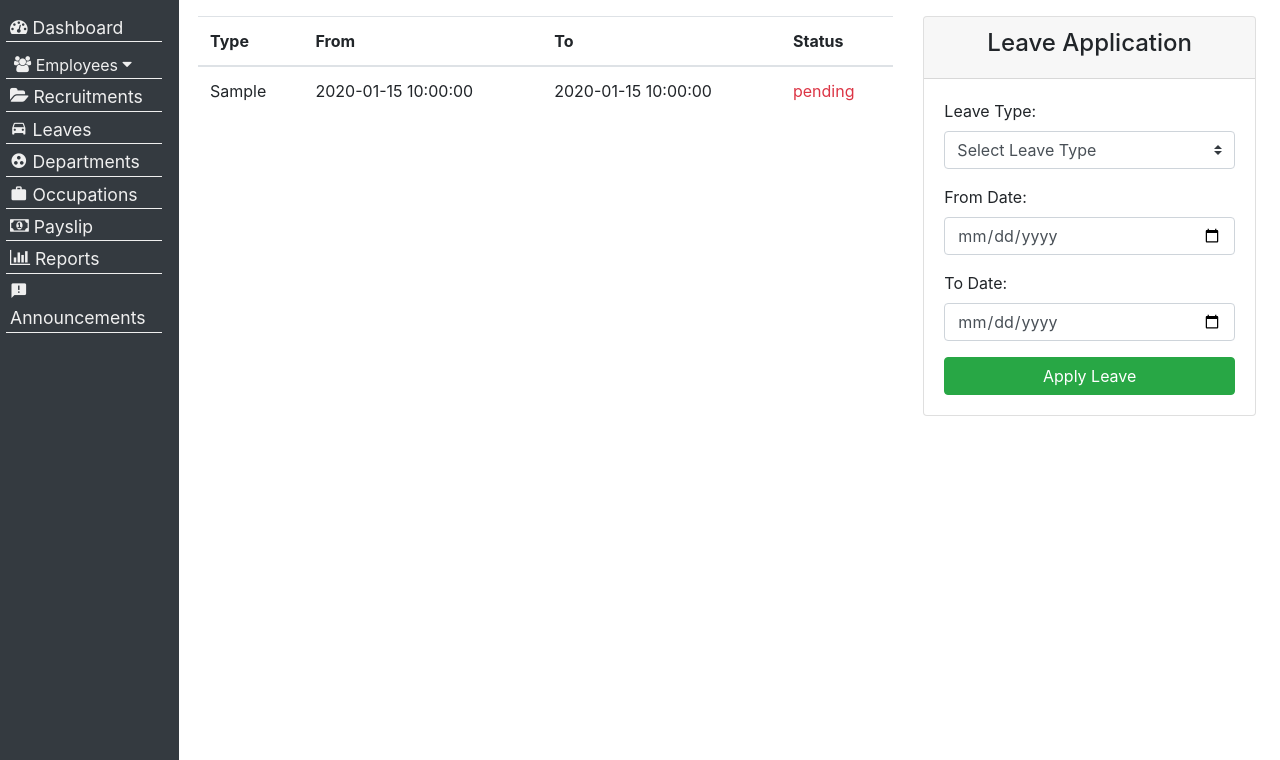
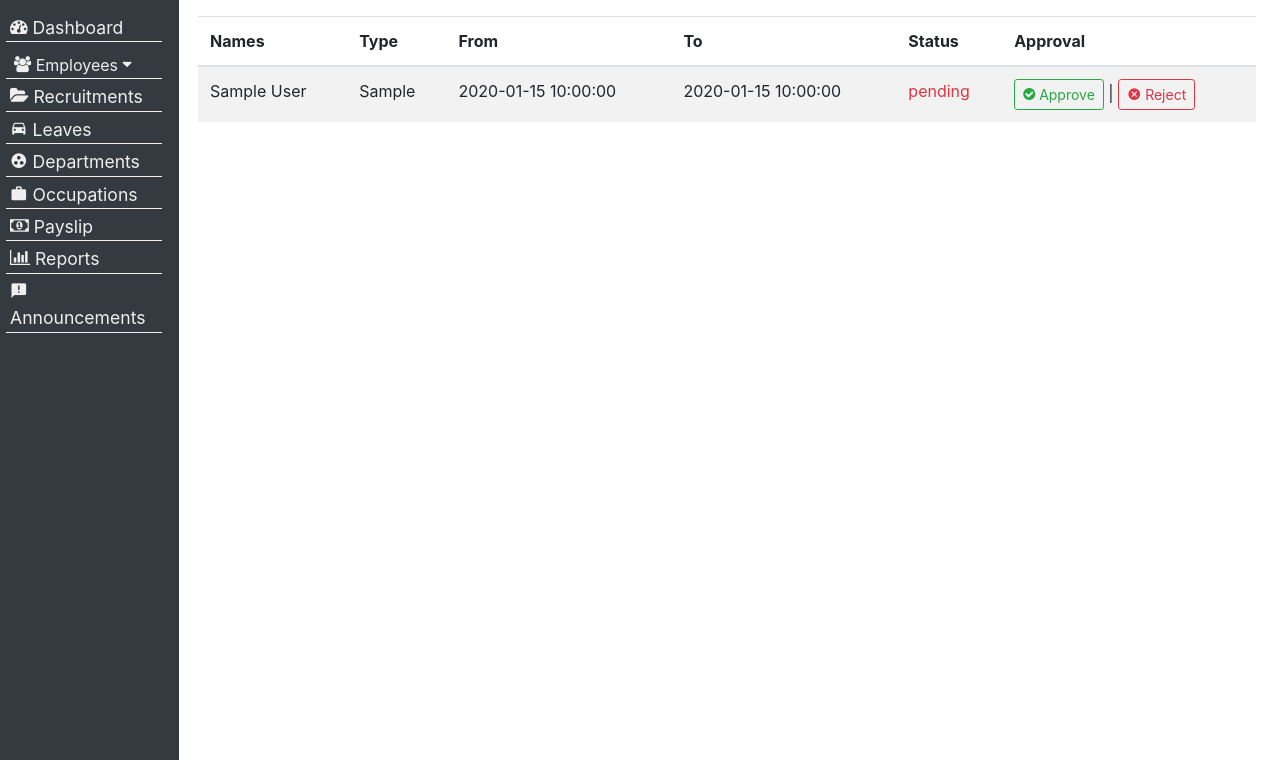
Before and after one commit to AlexWambui/HRClarity, a PHP site: page /app/leaves.php in a window 1280 px wide. Shown: the part 40-800 px from the top of the page. Run offline with PHP 8.4, Linux system fonts and the light colour scheme; the visitor is signed in with stand-in values (Sample User, id 1); tables that the repository leaves empty or names only in its code hold one stand-in row (values such as "Sample post"); some web fonts are replaced.

Commit message:
Update leaves.php
added two button for hr only to approve or reject leaves

```diff
--- a/app/leaves.php
+++ b/app/leaves.php
@@ -16,10 +16,19 @@ if(isset($_REQUEST['from_date'])){
     setcookie('success', "leave sent", time()+2);
     header('location: leaves.php');
 }
-$sql_fetch_leaves = "SELECT * FROM leaves";
-$execute_sql_fetch_leaves = mysqli_query($db_conn, $sql_fetch_leaves) or die(mysqli_error($db_conn));
-$fetched_leaves = mysqli_fetch_all($execute_sql_fetch_leaves, 1);
-mysqli_close($db_conn);
+if($_SESSION['id'] == 2) {
+    $sql_fetch_leaves = "SELECT * FROM leaves LEFT JOIN users ON leaves.user_id = users.id";
+    $execute_sql_fetch_leaves = mysqli_query($db_conn, $sql_fetch_leaves) or die(mysqli_error($db_conn));
+    $fetched_leaves = mysqli_fetch_all($execute_sql_fetch_leaves, 1);
+    mysqli_close($db_conn);
+}
+if($_SESSION['id'] == 1 or $_SESSION['id'] == 3){
+    $id = $_SESSION['id'];
+    $sql_fetch_leaves = "SELECT * FROM leaves LEFT JOIN users ON leaves.user_id = users.id WHERE user_id = $id ";
+    $execute_sql_fetch_leaves = mysqli_query($db_conn, $sql_fetch_leaves) or die(mysqli_error($db_conn));
+    $fetched_leaves = mysqli_fetch_all($execute_sql_fetch_leaves, 1);
+    mysqli_close($db_conn);
+}
 ?>
 <!doctype html>
 <html lang="en">
@@ -35,24 +44,39 @@ include_once 'includes/side_navbar.php';
 <div class="main_content">
     <div class="container pt-3">
         <div class="row">
-            <div class="col-lg-8">
-                <table id="example" class="table table-hover">
+            <div class="col-lg-8 <?php if($_SESSION['id'] == 2) echo 'col-lg-12' ?>">
+                <table id="example" class="table table-striped">
                     <thead>
                     <tr>
+                        <?php if($_SESSION['id'] == 2): ?>
+                        <th>Names</th>
+                        <?php endif; ?>
                         <th>Type</th>
                         <th>From</th>
                         <th>To</th>
                         <th>Status</th>
+                        <?php if($_SESSION['id'] == 2): ?>
+                        <th>Approval</th>
+                        <?php endif; ?>
 <!--                        <th>Action</th>-->
                     </tr>
                     </thead>
                     <tbody>
                     <?php foreach ($fetched_leaves as $leave): ?>
                         <tr>
+                            <?php if($_SESSION['id'] == 2): ?>
+                            <td><?= $leave['first_name'].' '.$leave['last_name'] ?></td>
+                            <?php endif; ?>
                             <td> <?= $leave["leave_type"] ?></td>
                             <td> <?= $leave["from_date"] ?></td>
                             <td> <?= $leave["to_date"] ?></td>
                             <td class="text-success <?php if ($leave['status'] == 'pending') echo 'text-danger' ?>"> <?= $leave["status"] ?></td>
+                            <?php if($_SESSION['id'] == 2): ?>
+                            <td>
+                                <a href="leave_approval.php?id=<?= $leave['id'] ?>" class="text-success"><button class="btn btn-outline-success btn-sm" type="submit" name="approve_leave"><span class="icon-check-circle"></span> Approve</button></a> |
+                                <a href="leave_approval.php?id=<?= $leave['id'] ?>" class="text-danger"><button class="btn btn-outline-danger btn-sm" type="submit" name="reject_leave"><span class="icon-cancel"></span> Reject</button></a>
+                            </td>
+                            <?php endif; ?>
 <!--                            <td>-->
 <!--                                <a href="print_leave.php?id=--><?//=$_SESSION['id']?><!--"><span class="table_icons icon-print2 text-success"></span></a>-->
 <!--                            </td>-->
@@ -61,6 +85,7 @@ include_once 'includes/side_navbar.php';
                     </tbody>
                 </table>
             </div>
+            <?php if($_SESSION['id']==1 or $_SESSION['id']==3): ?>
             <div class="col-lg-4">
                 <div class="card">
                     <div class="card-header">
@@ -93,6 +118,7 @@ include_once 'includes/side_navbar.php';
                     </div>
                 </div>
             </div>
+            <?php endif; ?>
         </div>
     </div>
 </div>
```
